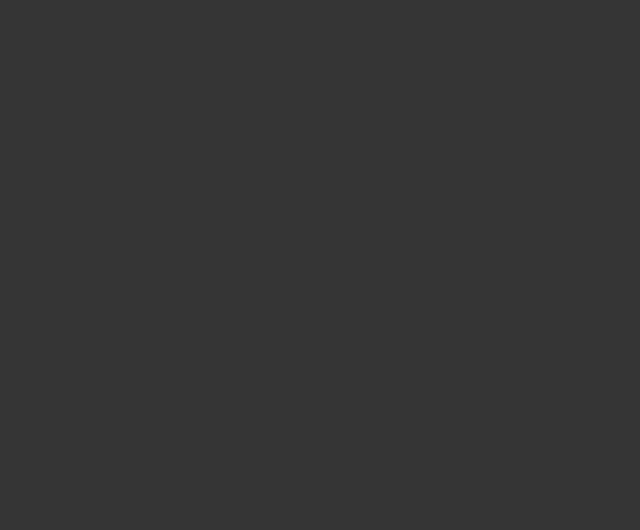
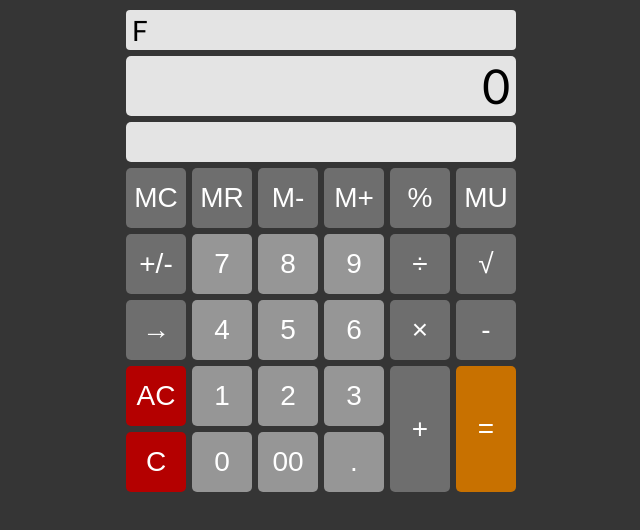
Before and after one commit to YuriLopata/accounting-calculator, a website: page index.html in a window 1280 px wide. Shown: the whole page, without its empty margins (319-959 px from the left). Drawn offline with Linux system fonts and the light colour scheme.

Commit message:
added layout and style

```diff
--- a/css/style.css
+++ b/css/style.css
@@ -1,3 +1,106 @@
 body {
     background: #353535;
+    color: #fff;
+    font-family: 'Lato';
+    font-style: normal;
+    font-size: 28px;
+    font-weight: normal;
 }
+
+.workspace {
+    max-height: 700px;
+    max-width: 410px;
+    margin: 0 auto;
+    padding: 10px;
+}
+
+.display {
+    margin-bottom: 6px;
+}
+
+.upperBar {
+    height: 40px;
+    display: flex;
+    align-items: center;
+    background-color: #e4e4e4;
+    margin-bottom: 6px;
+    padding: 6px;
+    border-radius: 4px;
+}
+
+.upperBar_numberOfDecimals {
+    color: #000;
+}
+
+.display_output {
+    height: 60px;
+    background-color: #e4e4e4;
+    margin-bottom: 6px;
+    padding: 6px;
+    border-radius: 5px;
+    font-size: 48px;
+    line-height: 48px;
+    text-align: right;
+    color: #000;
+}
+
+.display_formula {
+    height: 40px;
+    background-color: #e4e4e4;
+    border-radius: 5px;
+}
+
+.buttons {
+    display: grid;
+    grid-template-columns: repeat(6, 60px);
+    grid-template-rows: repeat(5, 60px);
+    gap: 6px;
+}
+
+.button {
+    padding: 8px;
+    text-align: center;
+    background-color: rgb(110, 110, 110);
+    color: #fff;
+    border: none;
+    border-radius: 5px;
+    transition: all ease 0.1s;
+}
+
+.button:hover, .button:focus {
+    cursor: pointer;
+    border: solid 2px white;
+    transform: scale(1.02);
+}
+
+.button:active {
+    background-color: rgb(180, 180, 180);
+    transform: translateX(2px);
+    transform: translateY(2px);
+}
+
+.button_number {
+    background-color: rgb(150, 150, 150);
+}
+
+#button_sum, #button_solve {
+    grid-row: span 2;
+}
+
+#button_resetAll, #button_resetCalc {
+    background-color: rgb(180, 0, 0);
+}
+
+#button_sum, #button_solve {
+    display: flex;
+    align-items: center;
+    justify-content: center;
+}
+
+#button_solve {
+    background-color: rgb(200, 113, 0);
+}
+
+#button_solve:active, #button_resetAll:active, #button_resetCalc:active {
+    background-color: rgb(180, 180, 180);
+}
--- a/index.html
+++ b/index.html
@@ -8,9 +8,146 @@
 
     <link rel="stylesheet" href="./css/reset.css">
     <link rel="stylesheet" href="./css/style.css">
+
+    <link rel="preconnect" href="https://fonts.googleapis.com">
+    <link rel="preconnect" href="https://fonts.gstatic.com" crossorigin>
+    <link href="https://fonts.googleapis.com/css2?family=Lato:wght@400;700&display=swap" rel="stylesheet">
+
 </head>
 <body>
+    <!-- Workspace start -->
+    <div class="workspace">
+        <!-- Display start -->
+        <div class="display">
+            <div class="display_upperBar upperBar">
+                <div class="upperBar_numberOfDecimals">
+                    F
+                </div>
+            </div>
 
+            <div class="display_output">0</div>
+
+            <div class="display_formula"></div>
+        </div>
+        <!-- Display end -->
+
+        <!-- Buttons start -->
+        <div class="buttons">
+            <button class="button" id="button_resetMemory">
+                MC
+            </button>
+
+            <button class="button" id="button_showMemory">
+                MR
+            </button>
+
+            <button class="button" id="button_saveNegative">
+                M-
+            </button>
+
+            <button class="button" id="button_savePositive">
+                M+
+            </button>
+
+            <button class="button" id="button_percent">
+                %
+            </button>
+
+            <button class="button" id="button_markUp">
+                MU
+            </button>
+
+            <button class="button" id="button_changePolarity">
+                +/-
+            </button>
+
+            <button class="button button_number" id="button_num7">
+                7
+            </button>
+
+            <button class="button button_number" id="button_num8">
+                8
+            </button>
+
+            <button class="button button_number" id="button_num9">
+                9
+            </button>
+
+            <button class="button" id="button_devide">
+                ÷
+            </button>
+
+            <button class="button" id="button_square">
+                √
+            </button>
+
+            <button class="button" id="button_delLastChar">
+                →
+            </button>
+
+            <button class="button button_number" id="button_num4">
+                4
+            </button>
+
+            <button class="button button_number" id="button_num5">
+                5
+            </button>
+
+            <button class="button button_number" id="button_num6">
+                6
+            </button>
+
+            <button class="button" id="button_multiply">
+                ×
+            </button>
+
+            <button class="button" id="button_deduct">
+                -
+            </button>
+
+            <button class="button" id="button_resetAll">
+                AC
+            </button>
+
+            <button class="button button_number" id="button_num1">
+                1
+            </button>
+
+            <button class="button button_number" id="button_num2">
+                2
+            </button>
+
+            <button class="button button_number" id="button_num3">
+                3
+            </button>
+
+            <button class="button" id="button_sum">
+                <div id="button_sumSign">+</div>
+            </button>
+
+            <button class="button" id="button_solve">
+                <div id="button_solveSign">=</div>
+            </button>
+
+            <button class="button" id="button_resetCalc">
+                C
+            </button>
+
+            <button class="button button_number" id="button_num0">
+                0
+            </button>
+
+            <button class="button button_number" id="button_num00">
+                00
+            </button>
+
+            <button class="button button_number" id="button_decimal">
+                .
+            </button>
+        </div>
+        <!-- Buttons end -->
+    </div>
+    <!-- Workspace end -->
 
     <script src="./js/script.js"></script>
 </body>
```
